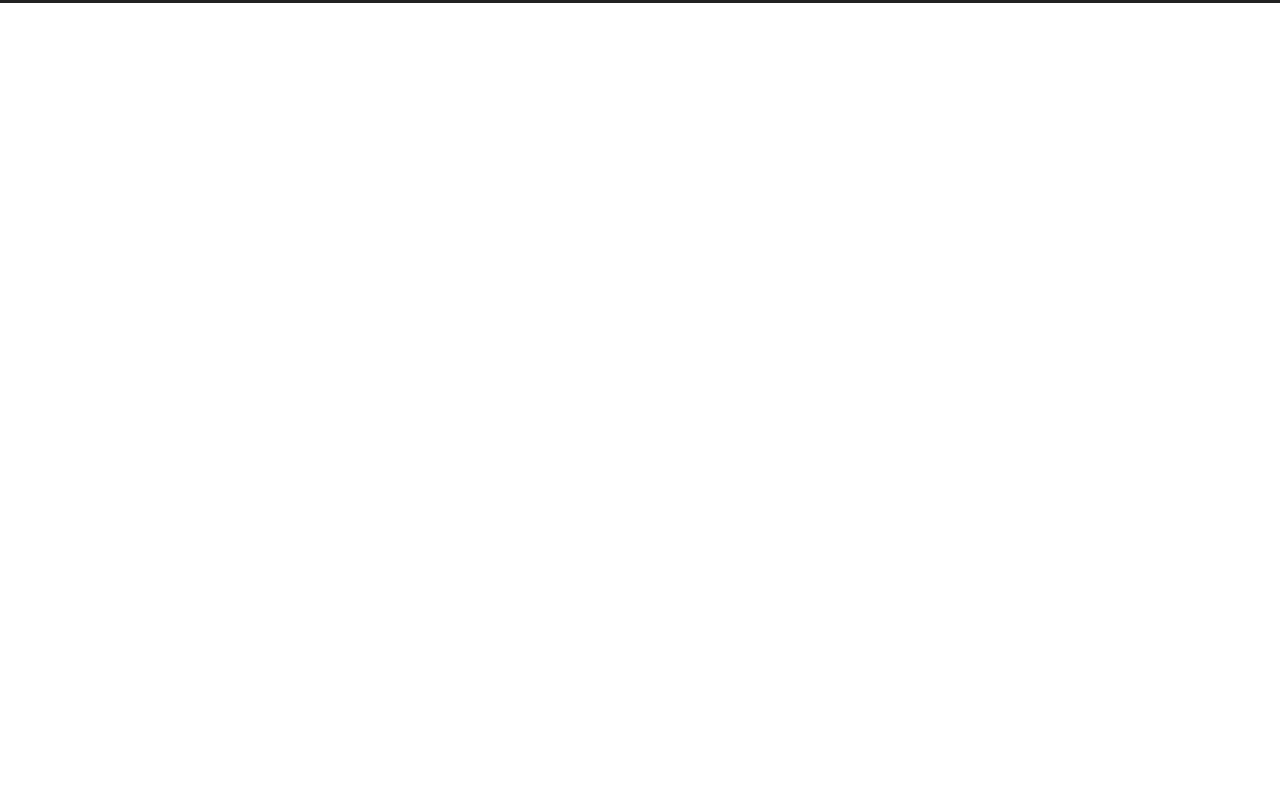
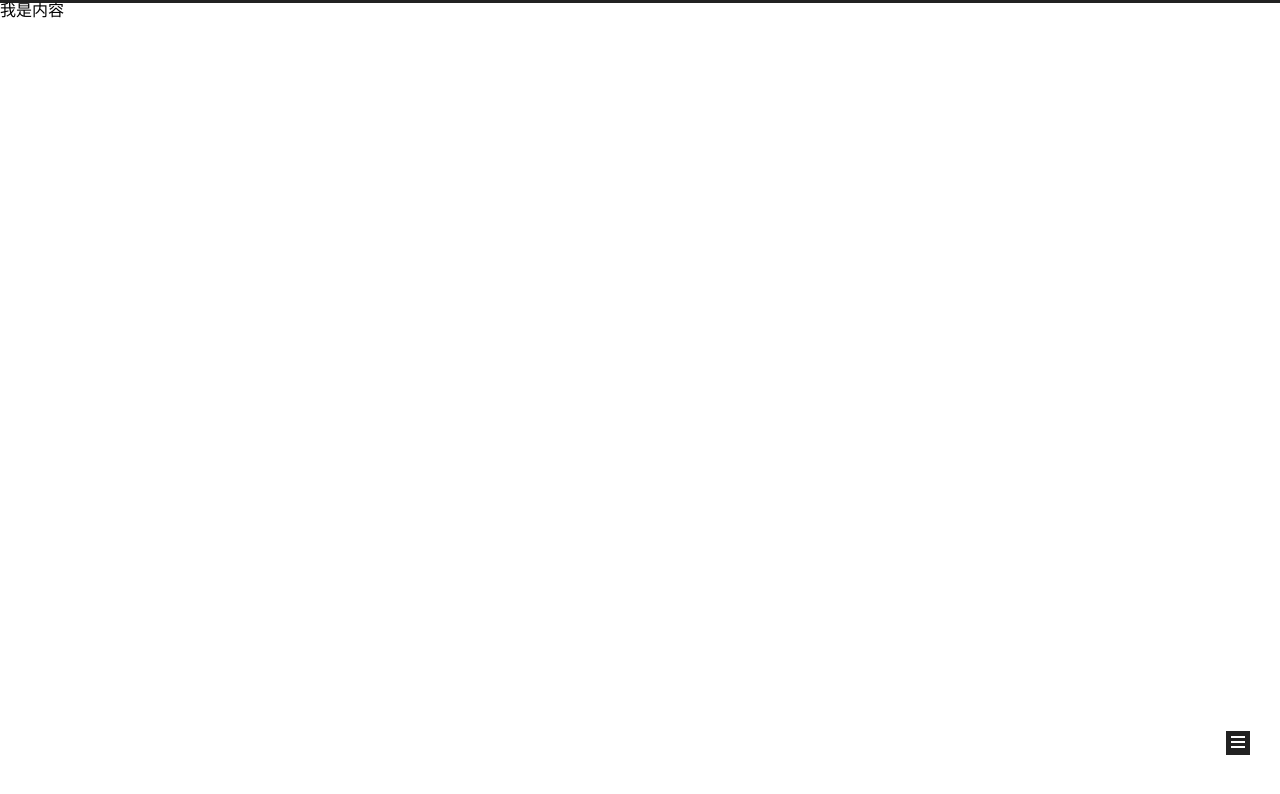
Before and after one commit to mrKylinZhou/blog-client, a Vue app: page / in a window 1280 px wide. Shown: the top 794 px of the page. Built offline with nearby package versions, Linux system fonts and the light colour scheme.

Commit message:
整体布局

```diff
--- a/src/App.vue
+++ b/src/App.vue
@@ -1,15 +1,18 @@
 <template>
     <div>
         <top></top>
+        <main-content></main-content>
     </div>
 </template>
 
 <script>
 import top from './view/top';
+import mainContent from './view/main-content/index';
 export default {
     name: 'app',
     components: {
-        top
+        top,
+        mainContent
     }
 }
 </script>
--- a/src/view/main/content-wrap.vue
+++ b/src/view/main-content/content-wrap.vue
@@ -1,9 +1,9 @@
 <template>
     <div class="content-warp">
         <div class="content">
-            <section class="post">
+            <div class="post">
                 我是内容
-            </section>
+            </div>
         </div>
     </div>
 </template>
--- /dev/null
+++ b/src/view/main-content/index.vue
@@ -0,0 +1,21 @@
+<template>
+    <div>
+        <content-warp></content-warp>
+        <sidebar-toggle></sidebar-toggle>
+        <sidebar></sidebar>
+    </div>
+</template>
+
+<script>
+import contentWarp from './content-wrap';
+import sidebarToggle from './sidebar-toggle';
+import sidebar from './sidebar';
+export default {
+    name: 'main-content',
+    components: {
+        contentWarp,
+        sidebarToggle,
+        sidebar
+    }
+}
+</script>
--- /dev/null
+++ b/src/view/main-content/sidebar-toggle.vue
@@ -0,0 +1,37 @@
+<template>
+    <div class="sidebar-toggle">
+        <div class="sidebar-toggle-line-wrap">
+            <span class="sidebar-toggle-line"></span>
+            <span class="sidebar-toggle-line"></span>
+            <span class="sidebar-toggle-line"></span>
+        </div>
+    </div>
+</template>
+
+<style lang="less" scoped>
+    .sidebar-toggle {
+        position: fixed;
+        right: 30px;
+        bottom: 45px;
+        width: 14px;
+        height: 14px;
+        padding: 5px;
+        background: #222;
+        line-height: 0;
+        z-index: 1050;
+        cursor: pointer;
+        -webkit-transform: translateZ(0);
+            .sidebar-toggle-line {
+                position: relative;
+                display: inline-block;
+                vertical-align: top;
+                height: 2px;
+                width: 100%;
+                background: #fff;
+                margin-top: 3px;
+            }
+            .sidebar-toggle-line:first-child {
+                margin-top: 0;
+            }
+    }
+</style>
--- a/src/view/main/aside.vue
+++ b/src/view/main-content/sidebar.vue
@@ -1,9 +1,9 @@
 <template>
     <div class="sidebar">
         <div class="sidebar-inner">
-            <session>
+            <div>
 
-            </session>
+            </div>
         </div>
     </div>
 </template>
```
Also changed, not shown: src/view/main/sidebar-toggle.vue (deleted, +0 -9 lines), src/view/main/index.vue (deleted).
